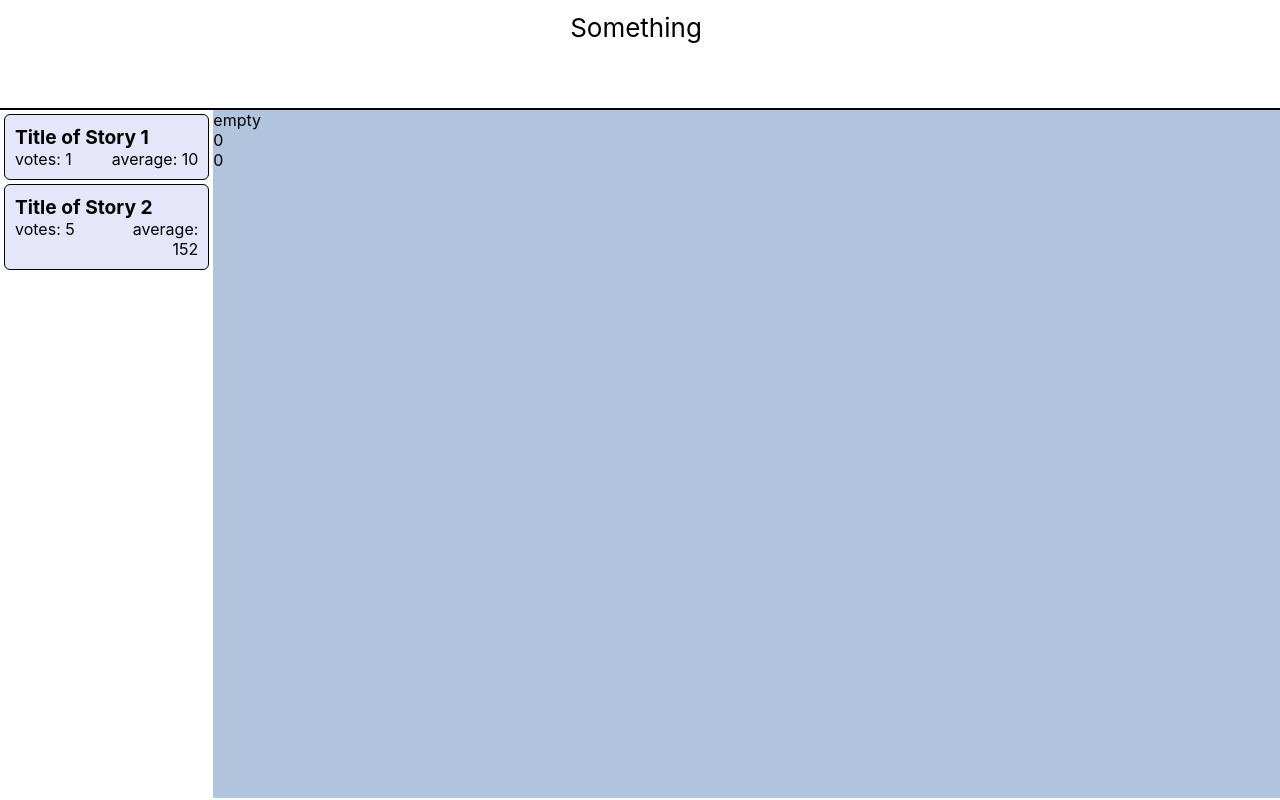
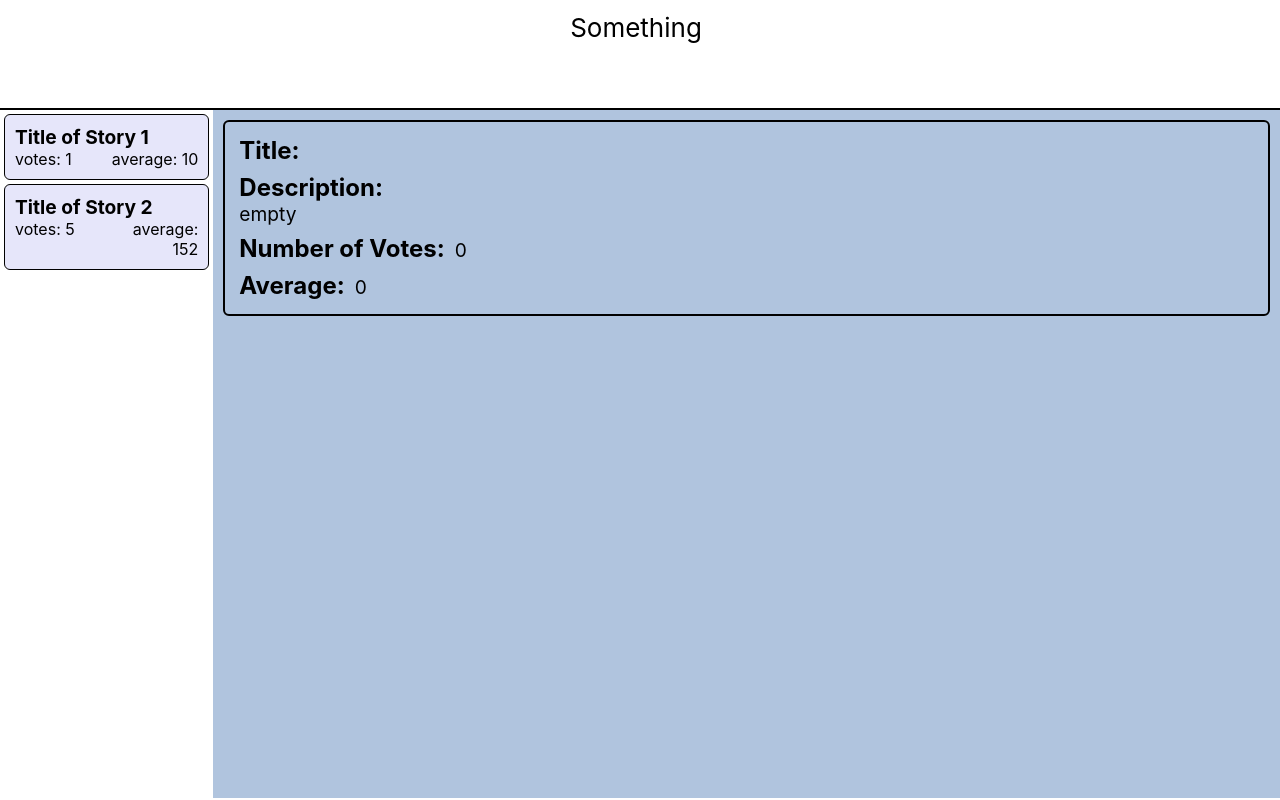
Before and after one commit to MyTurnyet/fast-wisdom-ui, a React (Create React App) app: page /story in a window 1280 px wide. Built offline with nearby package versions, Linux system fonts and the light colour scheme.

Commit message:
add css classes to display

```diff
--- a/src/pages/subpages/StoryDisplay.scss
+++ b/src/pages/subpages/StoryDisplay.scss
@@ -1,6 +1,17 @@
-.StoryDisplay{
-  & .title {
+.StoryDisplay {
+  padding: 10px;
+  margin: 10px;
+  border: 2px solid black;
+  border-radius: 6px;
+
+  .text-data {
+    padding: 4px;
     font-size: larger;
-    font-weight: bold;
+
+    .label {
+      font-weight: bold;
+      font-size: x-large;
+      margin-right: 10px;
+    }
   }
 }
--- a/src/pages/subpages/StoryDisplay.tsx
+++ b/src/pages/subpages/StoryDisplay.tsx
@@ -1,8 +1,9 @@
 import React from 'react';
-import {useParams} from 'react-router-dom';
-import {useAppSelector} from '../../state-management/hooks';
-import {StoryInformation} from '../../services/StoryDataService';
+import { useParams } from 'react-router-dom';
+import { useAppSelector } from '../../state-management/hooks';
+import { StoryInformation } from '../../services/StoryDataService';
 import './StoryDisplay.scss';
+
 export const StoryDisplay = () => {
     let params = useParams();
     const emptyStory: StoryInformation = {
@@ -16,10 +17,22 @@ export const StoryDisplay = () => {
     const storyToDisplay = allStories.find(value => value.storyId === params.storyId) ?? emptyStory;
     return (
         <div className={'StoryDisplay'}>
-            <div className={'title'} title={'title'}>{storyToDisplay.title}</div>
-            <div title={'description'}>{storyToDisplay.description}</div>
-            <div title={'voteCount'}>{storyToDisplay.numberOfVotes}</div>
-            <div title={'voteAverage'}>{storyToDisplay.voteAverage}</div>
+            <div className={'text-data'}>
+                <span className={'label'}>Title:</span>
+                <span title={'title'}>{storyToDisplay.title}</span>
+            </div>
+            <div className={'text-data'}>
+                <div className={'label'}>Description:</div>
+                <span title={'description'}>{storyToDisplay.description}</span>
+            </div>
+            <div className={'text-data'}>
+                <span className={'label'}>Number of Votes:</span>
+                <span title={'voteCount'}>{storyToDisplay.numberOfVotes}</span>
+            </div>
+            <div className={'text-data'}>
+                <span className={'label'}>Average:</span>
+                <span title={'voteAverage'}>{storyToDisplay.voteAverage}</span>
+            </div>
         </div>
     );
 }
```
